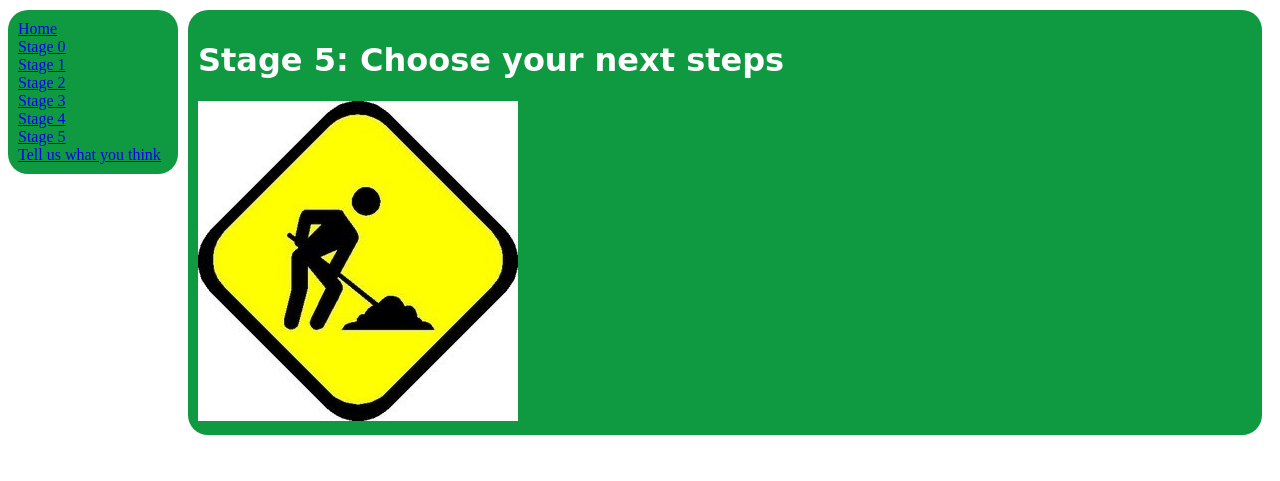
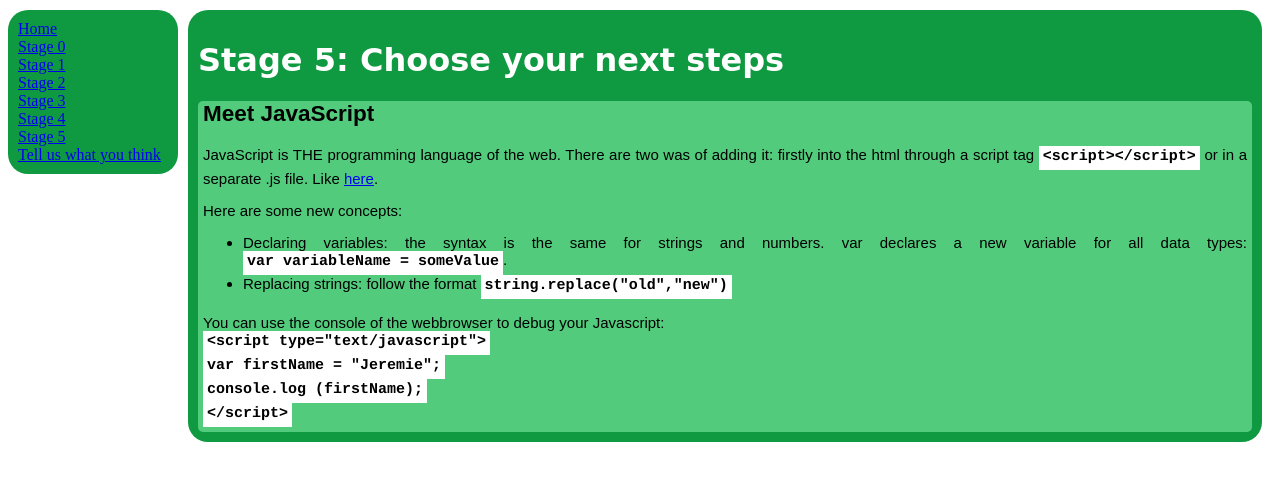
Before and after one commit to jeremief/jeremies-notes, a Python web app: template templates/stagefive.html in a window 1280 px wide. Shown: the top 481 px of the page. Run offline with Jinja, Linux system fonts and the light colour scheme; the template is opened without the code that fills it, so the values that code supplies are empty.

Commit message:
Starting adding notes to Stage 5

```diff
--- a/templates/stagefive.html
+++ b/templates/stagefive.html
@@ -2,11 +2,39 @@
 
 {% block content %}
 
+<script type="text/javascript">
+// var firstName = "Jeremie";
+// console.log (firstName);
+var awesomeThought = "I am Jeremie and I am awesome";
+console.log(awesomeThought);
+funThought = awesomeThought.replace("awesome","FUN")
+console.log(funThought);
+$("#main").append(funThought);
+</script>
 
-<div class = "stage">
+
+		<div class = "stage">
             <h1>Stage 5: Choose your next steps</h1>
 
- <img src = "/static/images/Under-construction.jpg" alt = "Under construction image">
+            <div class = "topic">
+                <h2>Meet JavaScript</h2>
+                    <p>JavaScript is THE programming language of the web. There are two was of adding it: firstly into the html through a script tag <span class = "code">&lt;script&gt;&lt;/script&gt;</span> or in a separate .js file. Like <a href="http://javascript.info/tutorial/adding-script-html#external-scripts">here</a>.</p>
+
+                    Here are some new concepts:
+                    <ul>
+                    	<li>Declaring variables: the syntax is the same for strings and numbers. var declares a new variable for all data types: <span class = "code"> var variableName = someValue</span>.</li>
+                    	<li>Replacing strings: follow the format <span class = "code">string.replace("old","new")</span></li>
+                    </ul>
+
+                    You can use the console of the webbrowser to debug your Javascript: <br>
+
+                    <span class = "code">&lt;script type="text/javascript"&gt;</span><br>
+					<span class = "code">var firstName = "Jeremie";</span><br>
+					<span class = "code">console.log (firstName);</span><br>
+					<span class = "code">&lt;/script&gt;</span><br>
+
+            </div> <!--Closing tag topic-->
+        </div> <!--Closing tag stage-->
 
 
 {% endblock %}
```
